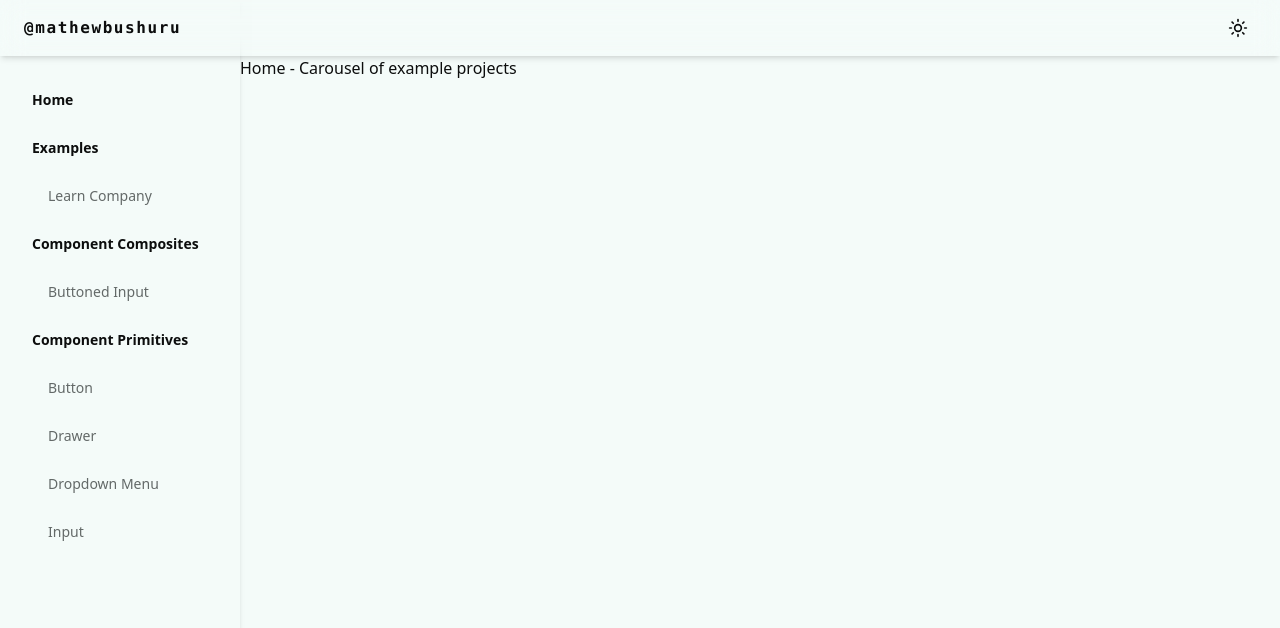
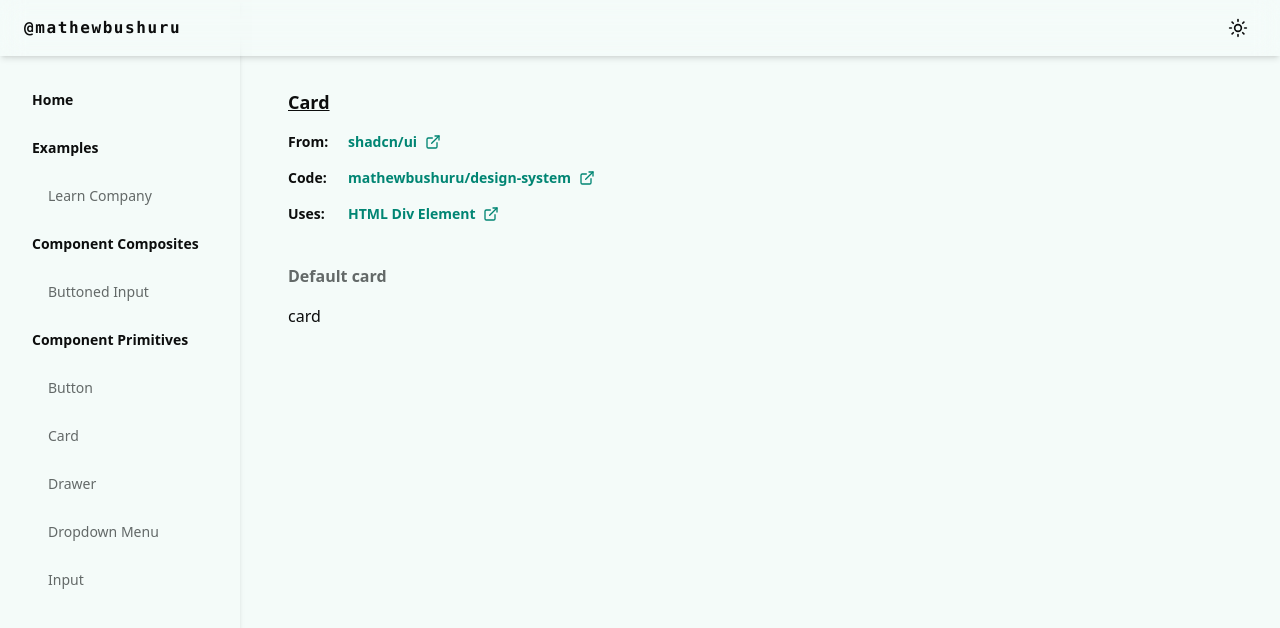
Before and after one commit to mathewbushuru/design-system, a React (Vite) app: page /primitives/card in a window 1280 px wide. Before the commit this address led to /. Shown: the top 628 px of the page. Built offline with nearby package versions, Linux system fonts and the light colour scheme.

Commit message:
Card primitive set up

```diff
--- a/src/App.tsx
+++ b/src/App.tsx
@@ -17,6 +17,7 @@ import LearnCompany from "@/examples/learn-company/app";
 import ButtonedInputShowcase from "@/showcase/composites/buttoned-input-showcase";
 
 import ButtonShowcase from "@/showcase/primitives/button-showcase";
+import CardShowcase from "@/showcase/primitives/card-showcase";
 import InputShowcase from "@/showcase/primitives/input-showcase";
 import DrawerShowCase from "@/showcase/primitives/drawer-showcase";
 import DropdownMenuShowcase from "@/showcase/primitives/dropdown-menu-showcase";
@@ -66,6 +67,14 @@ const router = createBrowserRouter([
     ),
   },
   {
+    path: "/primitives/card",
+    element: (
+      <RootLayout>
+        <CardShowcase />
+      </RootLayout>
+    ),
+  },
+  {
     path: "/primitives/input",
     element: (
       <RootLayout>
--- /dev/null
+++ b/src/components/primitives/card.tsx
@@ -0,0 +1,5 @@
+export default function Card() {
+  return (
+    <div>card</div>
+  )
+}
--- a/src/components/side-navigation.tsx
+++ b/src/components/side-navigation.tsx
@@ -65,6 +65,13 @@ function SideNavigation() {
       <Button
         variant="ghost"
         className="justify-start pl-8 pr-0 font-normal text-muted-foreground"
+        onClick={() => navigate("/primitives/card")}
+      >
+        Card
+      </Button>
+      <Button
+        variant="ghost"
+        className="justify-start pl-8 pr-0 font-normal text-muted-foreground"
         onClick={() => navigate("/primitives/drawer")}
       >
         Drawer
--- a/src/pages/primitives-page.tsx
+++ b/src/pages/primitives-page.tsx
@@ -1,6 +1,7 @@
 import RootLayout from "@/layouts/root-layout";
 
 import ButtonShowcase from "@/showcase/primitives/button-showcase";
+import CardShowcase from "@/showcase/primitives/card-showcase";
 import DropdownMenuShowcase from "@/showcase/primitives/dropdown-menu-showcase";
 import DrawerShowCase from "@/showcase/primitives/drawer-showcase";
 import InputShowcase from "@/showcase/primitives/input-showcase";
@@ -10,6 +11,9 @@ const PrimitivesPage = () => {
     <RootLayout>
       <div>
         <ButtonShowcase />
+        <div className="my-4 h-px bg-primary/50 sm:hidden" />
+
+        <CardShowcase />
         <div className="my-4 h-px bg-primary/50 sm:hidden" />
 
         <DrawerShowCase />
--- /dev/null
+++ b/src/showcase/primitives/card-showcase.tsx
@@ -0,0 +1,24 @@
+import ShowcaseLayout from "@/layouts/showcase-layout";
+import Card from "@/components/primitives/card";
+
+export default function CardShowcase() {
+  return (
+    <ShowcaseLayout
+      name="Card"
+      from="shadcn/ui"
+      fromLink="https://github.com/shadcn-ui/ui"
+      code="mathewbushuru/design-system"
+      codeLink="https://github.com/mathewbushuru/design-system/blob/main/src/components/primitives/card.tsx"
+      uses="HTML Div Element"
+      usesLink="https://developer.mozilla.org/en-US/docs/Web/HTML/Element/div"
+    >
+      <h1 className="my-4 text-center font-semibold text-muted-foreground sm:text-left">
+        Default card
+      </h1>
+      <div className="sm:max-w-md">
+        <Card />
+      </div>
+
+    </ShowcaseLayout>
+  );
+}
```
